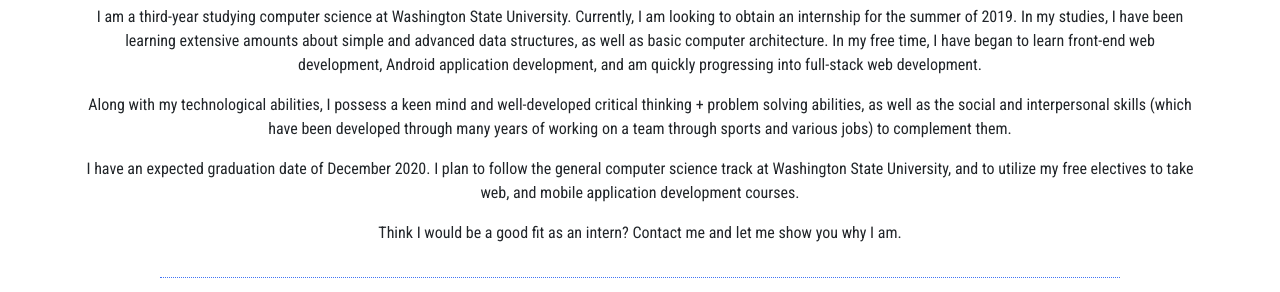
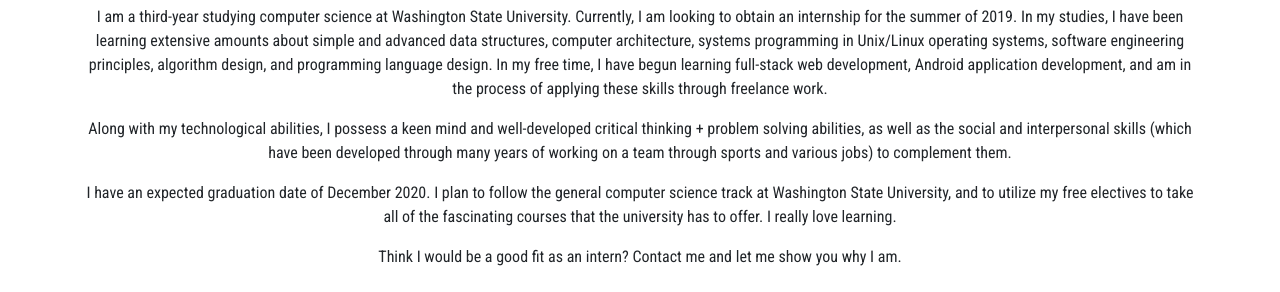
Before and after one commit to brcamp13/brcamp13.github.io, a website: page index.html in a window 1280 px wide. Shown: the part 591-883 px from the top of the page. Drawn offline with nearby package versions, Linux system fonts and the light colour scheme.

Commit message:
Updated site a little

```diff
--- a/index.html
+++ b/index.html
@@ -47,10 +47,30 @@
 				<div class = "col" id = "aboutCol">
 					<h1 id = "aboutLead">Who am I?</h1>
 					<div id = "aboutContentWrap">
-						<p id = "aboutParagraph">I am a third-year studying computer science at Washington State University. Currently, I am looking to obtain an internship for the summer of 2019. In my studies, I have been learning extensive amounts about simple and advanced data structures, as well as basic computer architecture. In my free time, I have began to learn front-end web development, Android application development, and am quickly progressing into full-stack web development.</p>
-						<p id = "aboutParagraph">Along with my technological abilities, I possess a keen mind and well-developed critical thinking + problem solving abilities, as well as the social and interpersonal skills (which have been developed through many years of working on a team through sports and various jobs) to complement them.</p>
-						<p id = "aboutParagraph">I have an expected graduation date of December 2020. I plan to follow the general computer science track at Washington State University, and to utilize my free electives to take web, and mobile application development courses.</p>
-						<p id = "aboutParagraph">Think I would be a good fit as an intern? Contact me and let me show you why I am.</p>
+						<p id = "aboutParagraph">I am a third-year studying
+							computer science at Washington State University.
+							Currently, I am looking to obtain an internship
+							for the summer of 2019. In my studies, I have been
+							learning extensive amounts about simple and advanced
+							data structures, computer architecture, systems programming in Unix/Linux operating
+							systems, software engineering principles, algorithm design, and programming language
+							design.
+							In my free time, I have begun learning full-stack web
+							development, Android application development, and am in the process
+							of applying these skills through freelance work.</p>
+						<p id = "aboutParagraph">Along with my technological abilities,
+							I possess a keen mind and well-developed critical thinking
+							+ problem solving abilities, as well as the social and
+							interpersonal skills (which have been developed through
+							many years of working on a team through sports and various
+							jobs) to complement them.</p>
+						<p id = "aboutParagraph">I have an expected graduation date of
+							December 2020. I plan to follow the general computer science
+							track at Washington State University, and to utilize my
+							free electives to take all of the fascinating courses that
+							the university has to offer. I really love learning.</p>
+						<p id = "aboutParagraph">Think I would be a good fit as an intern?
+							Contact me and let me show you why I am.</p>
 					</div>
 				</div>
 			</div>
@@ -139,12 +159,11 @@
 						<h3 id = "langHeadTop">Some Experience:</h3>
 						<h6 id ="langOrTech">Java</h6>
 						<h6 id ="langOrTech">Javascript</h6>
-						<h6 id ="langOrTech">Kubernetes</h6>
-						<h6 id ="langOrTech">Docker</h6>
 						<h6 id ="langOrTech">SQL</h6>
 						<h6 id ="langOrTech">Python</h6>
 						<h6 id ="langOrTech">Mips Assembly Language</h6>
 						<h3 id = "langHeadTop">Frameworks/Libraries/Other:</h3>
+						<h6 id ="langOrTech">Systems Progamming in C</h6>
 						<h6 id ="langOrTech">Android Studio</h6>
 						<h6 id ="langOrTech">Bootstrap</h6>
 						<h6 id ="langOrTech">Version Control (Git + GitHub)</h6>
```
